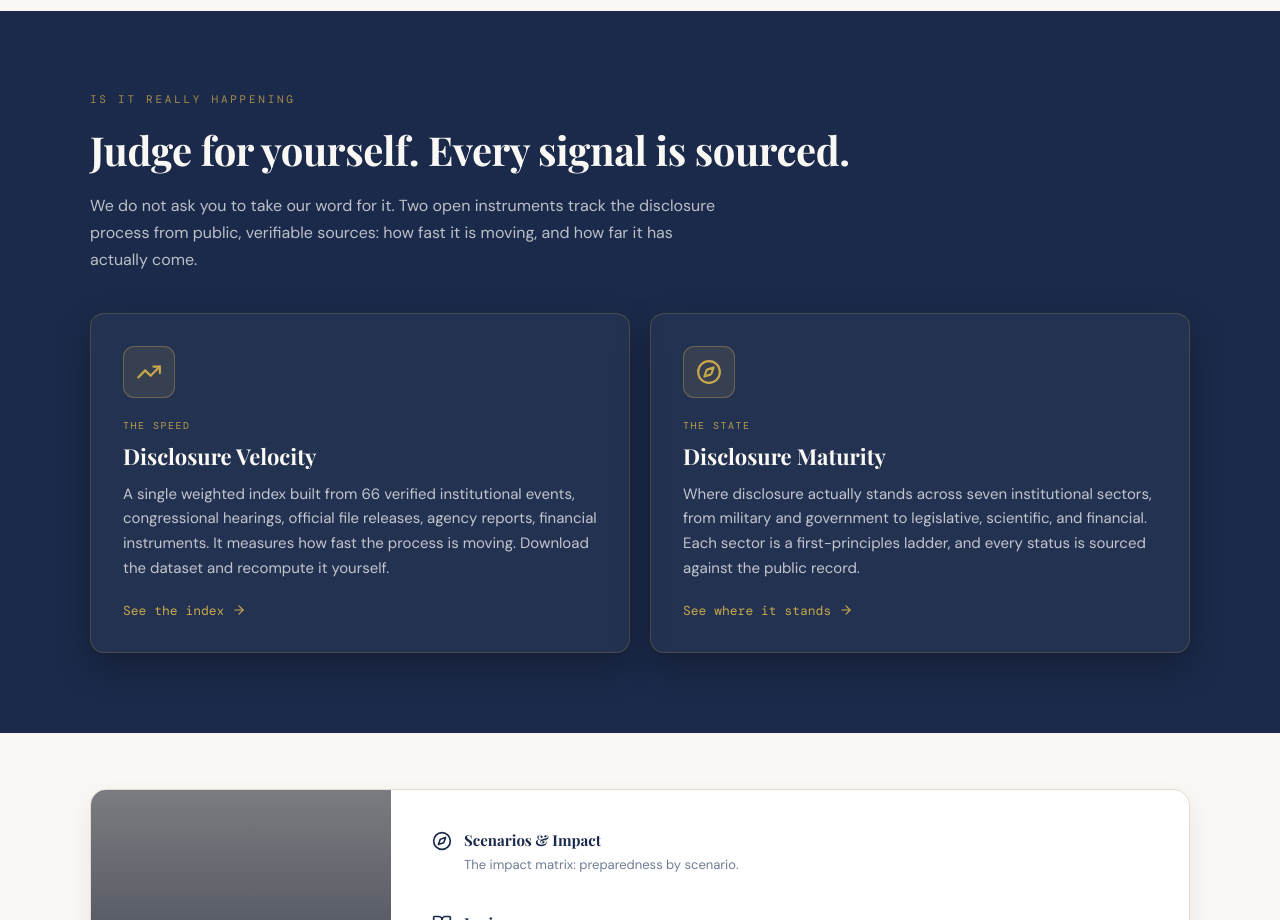
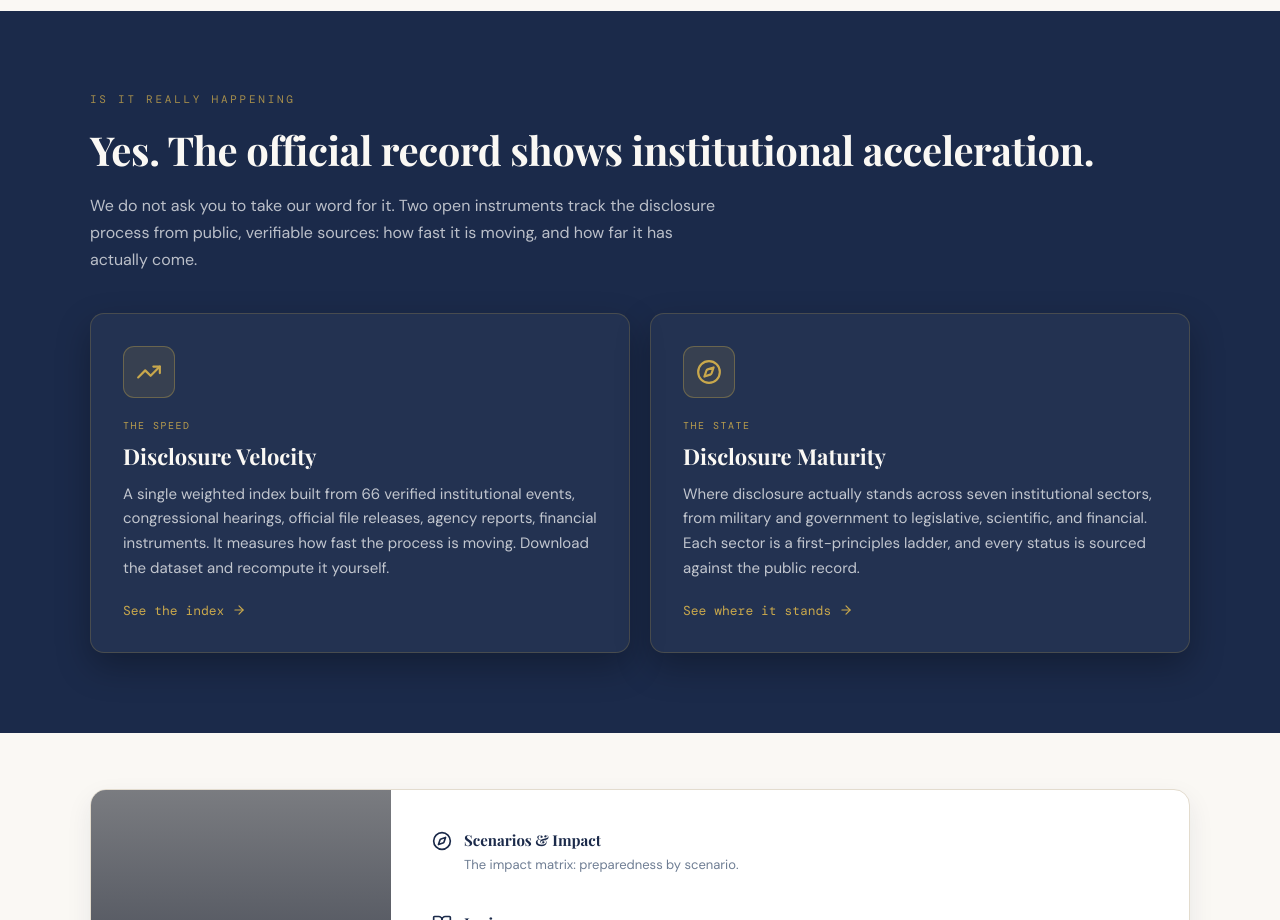
Before and after one commit to lbdgGit/DisclosureHub, a Next.js app in the folder disclosure-hub-starter/: page / in a window 1280 px wide. Shown: the part 1940-2860 px from the top of the page. Built offline with nearby package versions, Linux system fonts and the light colour scheme; grey boxes are pictures that could not be loaded; a web font is replaced by a local one.

Commit message:
Update page.tsx

```diff
--- a/disclosure-hub-starter/app/page.tsx
+++ b/disclosure-hub-starter/app/page.tsx
@@ -185,7 +185,7 @@ export default function HomePage() {
               Is it really happening
             </span>
             <h2 style={{ fontFamily: SERIF, fontWeight: 700, color: CREAM, fontSize: 'clamp(26px, 3.5vw, 40px)', letterSpacing: '-0.01em', marginBottom: 12 }}>
-              Judge for yourself. Every signal is sourced.
+              Yes. The official record shows institutional acceleration.
             </h2>
             <p style={{ fontFamily: SANS, fontSize: 16, lineHeight: 1.7, color: 'rgba(255,255,255,0.7)', maxWidth: 640 }}>
               We do not ask you to take our word for it. Two open instruments track the disclosure process from public, verifiable sources: how fast it is moving, and how far it has actually come.
```
